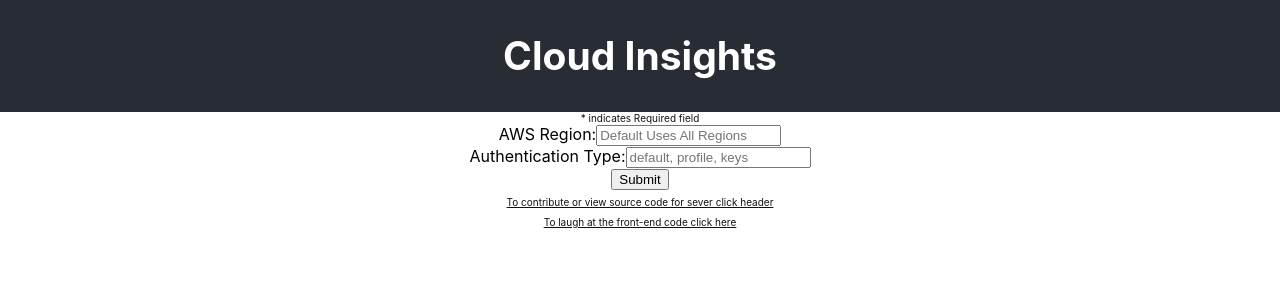
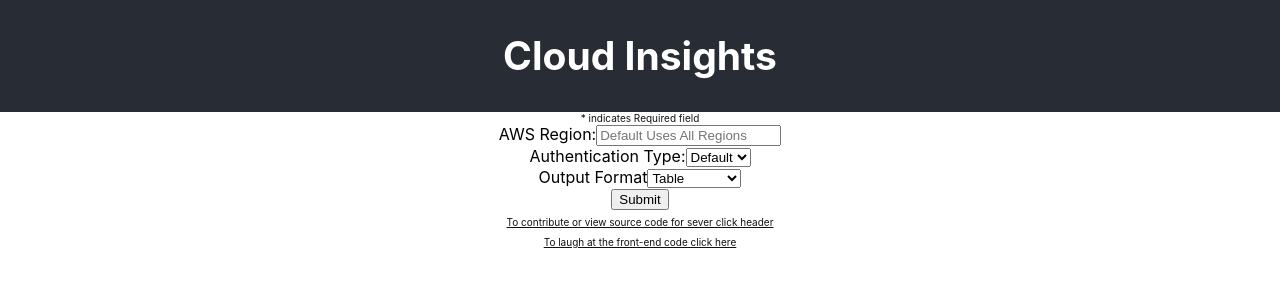
Before and after one commit to Mechanicalkeyboard/cloud-visuals, a React (Create React App) app: page / in a window 1280 px wide. Shown: the top 300 px of the page. Built offline with nearby package versions, Linux system fonts and the light colour scheme.

Commit message:
conditionals are hard and fun

```diff
--- a/src/App.js
+++ b/src/App.js
@@ -11,7 +11,7 @@
 
   makeRequest(user) {
     return new Promise((resolve, reject) => {
-
+      console.log(this.state)
       axios.post('http://127.0.0.1:5000/list', {
           "aws": {
             "enabled": true,
@@ -71,14 +71,13 @@
     super(props);
     this.state = {
       inputValue: '',
-      AWS_Region: 'default',
-      Auth_Type: 'default',
+      AWS_Region: 'Default',
+      Auth_Type: 'Default',
       Profile: {},
-      Auth_Keys: {
-        Access_Key: '',
-        Secret_Key: '',
-        STS_Token: ''
-      },
+      Access_Key: '',
+      Secret_Key: '',
+      STS_Token: '',
+      Output_Type: ''
     };
   }
   render() {
@@ -109,10 +108,53 @@
             <br></br>
             <label>
             Authentication Type:
-            <input placeholder='default, profile, keys' type="input" onChange={evt => {this.setState({Auth_Type:evt.target.value})}} />
             </label>
+            <select placeholder='Default, Profile, Keys' type="input" onChange={evt => {this.setState({Auth_Type:evt.target.value})}}>
+            <option>
+              Default
+            </option>
+            <option>
+              Profile
+            </option>
+            <option>
+                Keys
+            </option>
+            </select>
+            {this.state.Auth_Type === 'Default' && (<br></br>)
+            }
+            {this.state.Auth_Type === 'Keys' && (<div>
+              <label>Access Key*</label>
+                  <input type="password" name="Access_Key"  onChange={evt => {this.setState({Access_Key:evt.target.value})}}/>
+              <br></br>
+              <label>Secret Key*</label>
+                  <input type="password" name="Secret_Key"  onChange={evt => {this.setState({Secret_Key:evt.target.value})}}/>
+              <br></br>
+              <label>STS Token</label>
+                  <input type="password" name="STS_Token"  onChange={evt => {this.setState({STS_Token:evt.target.value})}}/>
+              </div>)
+            }
+            {this.state.Auth_Type === 'Profile' && (<div>
+              <label>Provide an array of profiles. Sorry, I should do this for you</label>
+                  <input type="text" name="Profile"  onChange={evt => {this.setState({Profile:evt.target.value})}}/>
+
+              </div>)
+            }
+
+            <label>
+              Output Format
+            </label>
+            <select placeholder='Output selection' type="input" onChange={evt => {this.setState({Output_Type:evt.target.value})}}>
+            <option>
+              Table
+            </option>
+            <option>
+              JSON
+            </option>
+            <option>
+              Noah Sucks
+            </option>
+            </select>
             <br></br>
-
             <button onClick={(e) => {this.handleEntailmentRequest(e, this.state.inputValue)}}>Submit</button>
 
 
```
Also changed, not shown: src/Untitled-1.js (added, +58 -0 lines).
